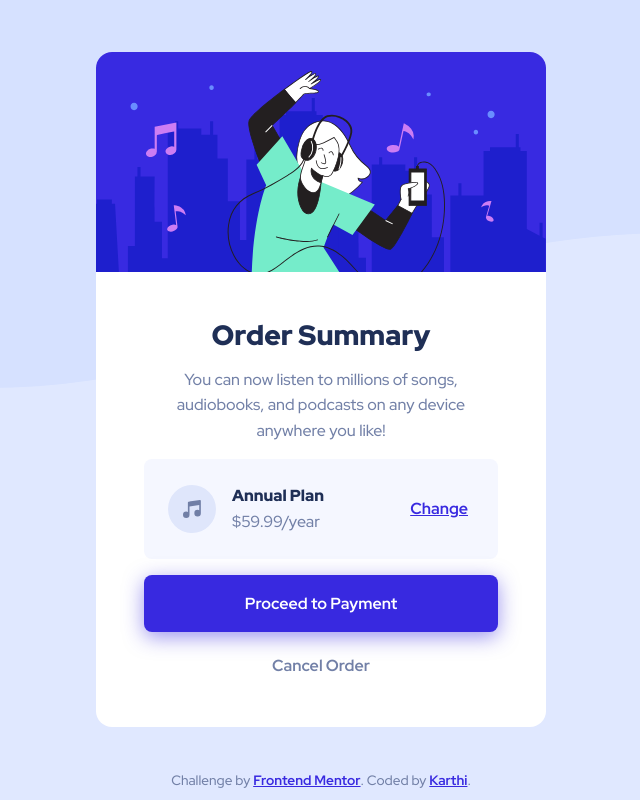
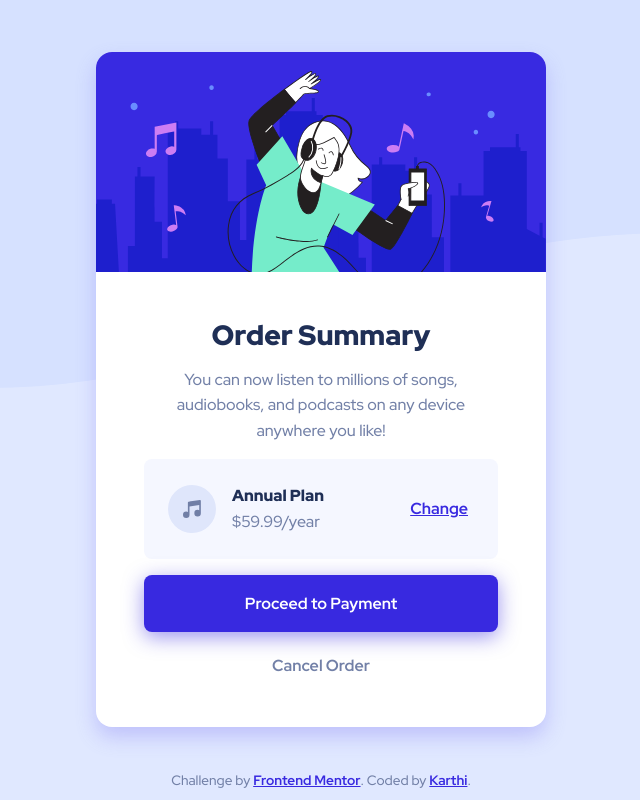
Before and after one commit to Karthi13krishna/Order-summary-component, a website built with Parcel: page index.html in a window 1280 px wide. Shown: the whole page, without its empty margins (319-959 px from the left). Built offline with nearby package versions, Linux system fonts and the light colour scheme.

Commit message:
added box shadow to card component

```diff
--- a/style.css
+++ b/style.css
@@ -284,6 +284,7 @@ a:hover,
   overflow: hidden;
   max-width: 450px;
   margin: auto;
+  box-shadow: 0 10px 20px rgba(117, 106, 241, 0.3);
 }
 
 .card__content {
```
